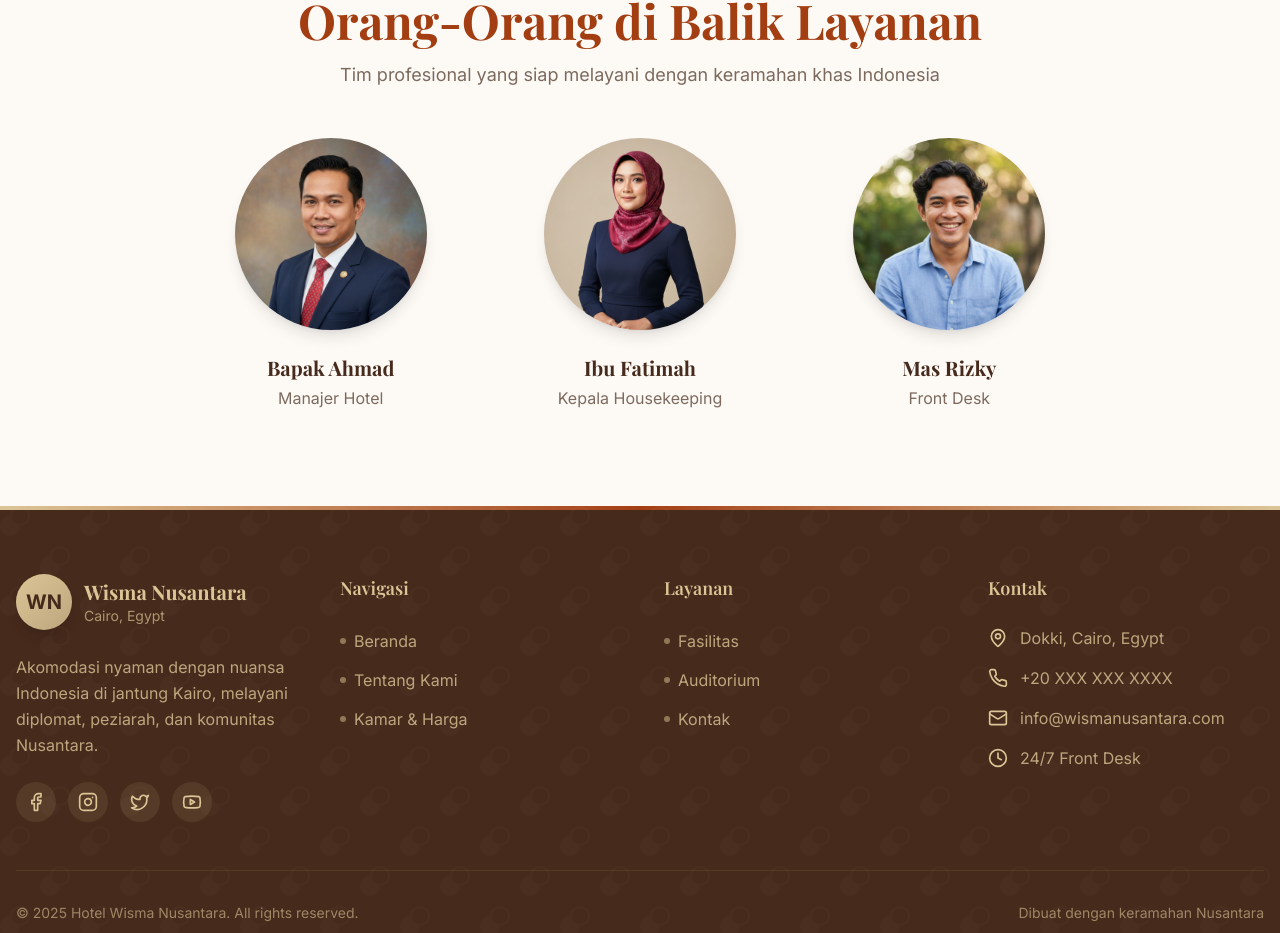
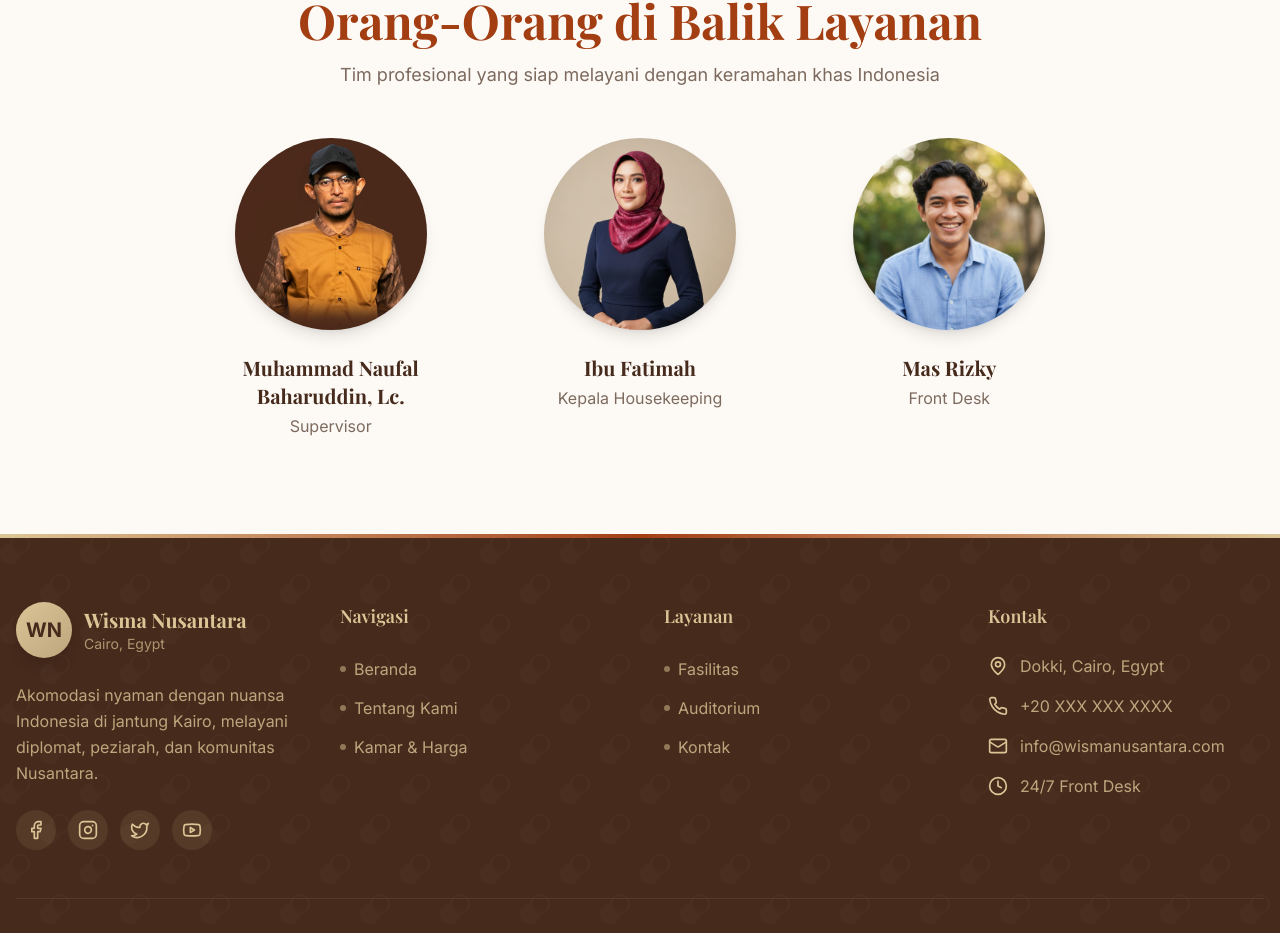
Before and after one commit to rehlatoursid-umrah/Wisma-Nusantara-Cairo-, a Next.js app: page /tentang in a window 1280 px wide. Shown: the part 2177-3110 px from the top of the page. Built offline with nearby package versions, Linux system fonts and the light colour scheme.

Commit message:
Update tim-section.tsx

```diff
--- a/components/tentang/tim-section.tsx
+++ b/components/tentang/tim-section.tsx
@@ -7,9 +7,9 @@ import { SectionHeader } from "@/components/section-header"
 
 const team = [
   {
-    name: "Bapak Ahmad",
-    role: "Manajer Hotel",
-    image: "/professional-indonesian-man-portrait-formal.jpg",
+    name: "Muhammad Naufal Baharuddin, Lc.",
+    role: "Supervisor",
+    image: "/bng nofal.png",
   },
   {
     name: "Ibu Fatimah",
```
